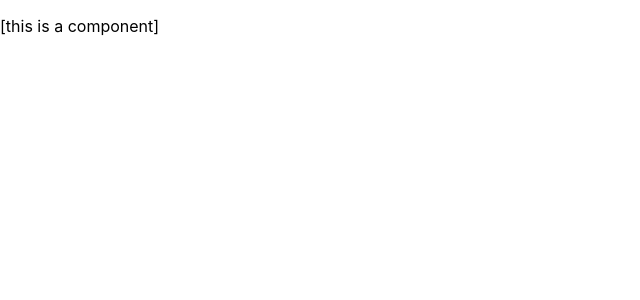
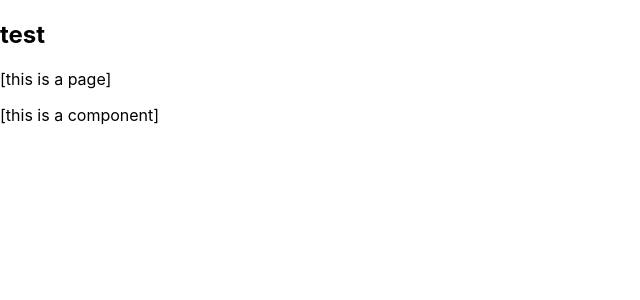
Before and after one commit to UmmaGohil/Reading-App-Web, a React (Create React App) app: page / in a window 1280 px wide. Shown: the top 300 px of the page, without its empty margins (0-640 px from the left). Built offline with nearby package versions, Linux system fonts and the light colour scheme.

Commit message:
Children props

```diff
--- a/src/Components/Test.tsx
+++ b/src/Components/Test.tsx
@@ -1,10 +1,12 @@
 import React from 'react';
+import Page from '../Pages/Page'
 
- const Page = () => <>
-
+ const Test = () =>
+  <Page title="test">
   <p>
     [this is a component]
   </p>
-</>
+  </Page>
 
-export default Page
+
+export default Test
--- a/src/Pages/Page.tsx
+++ b/src/Pages/Page.tsx
@@ -2,11 +2,15 @@ import React from 'react';
 
 type PageProps = {
   title: string,
+  children: React.ReactNode
 }
 
-export const Page = ({ title }: PageProps) => <>
+ const Page = ({ title, children }: PageProps) => <>
   <h2>{ title }</h2>
   <p>
     [this is a page]
+    {children}
   </p>
 </>
+
+export default Page
```
